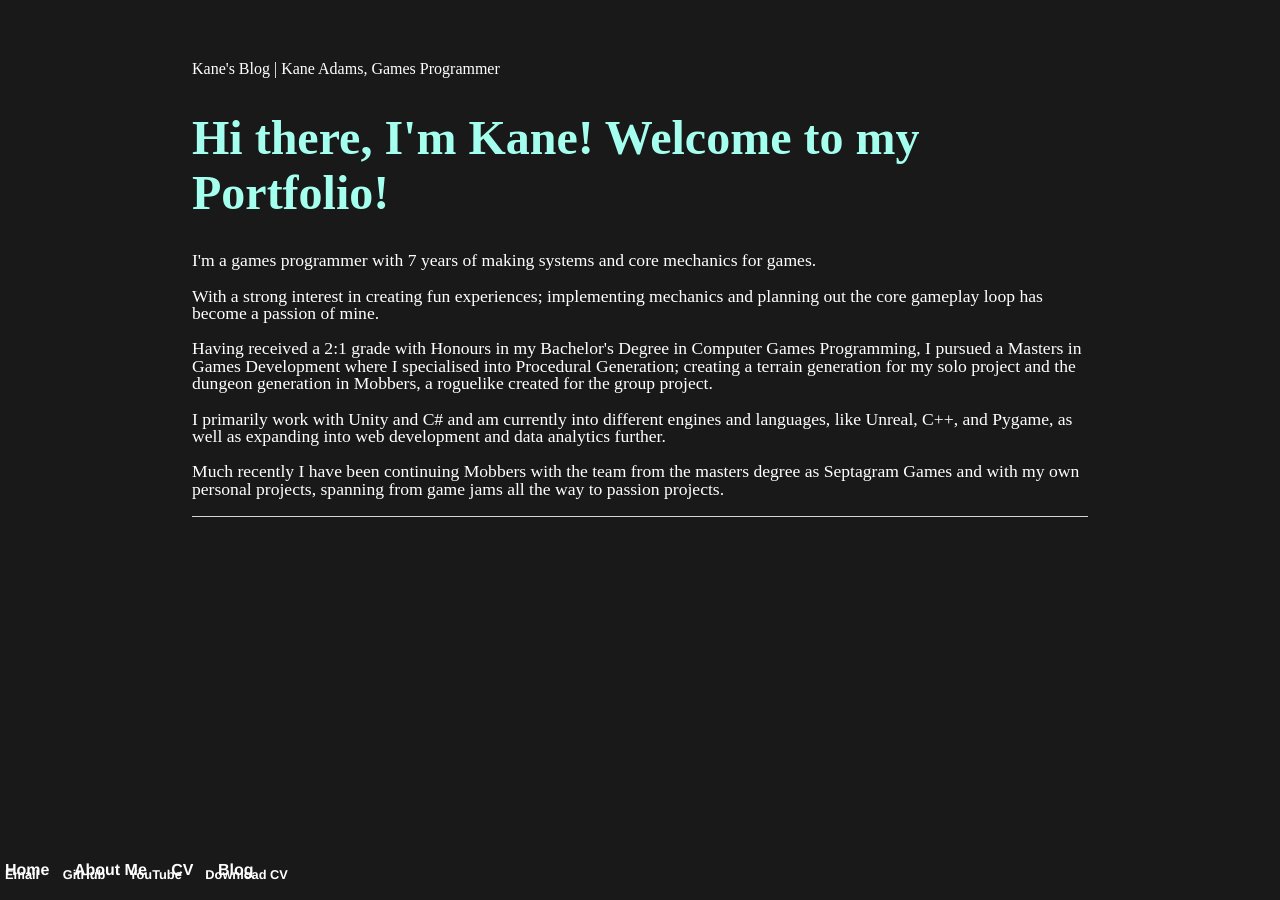
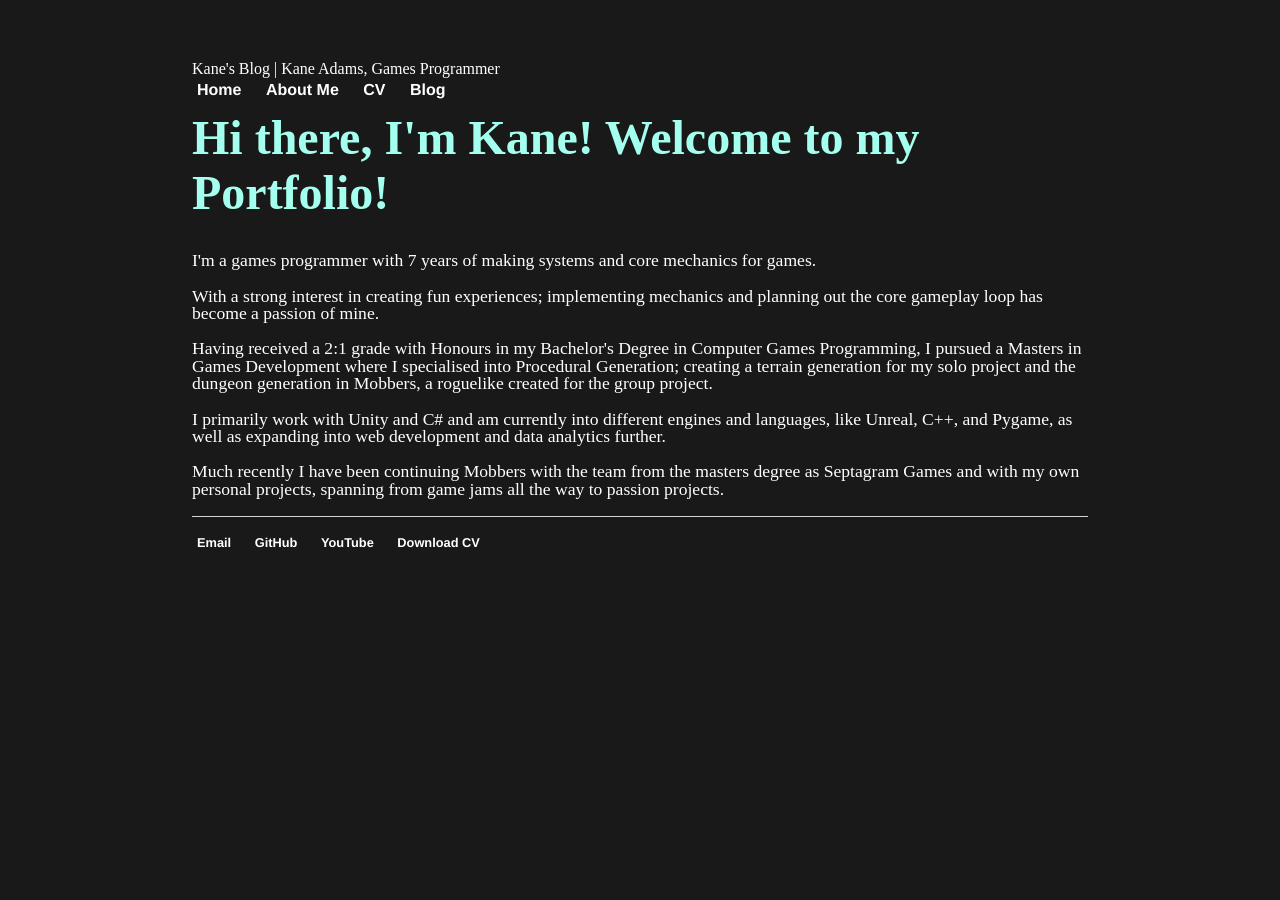
Before and after one commit to KaneAdams-Dev/KaneAdams-Dev.github.io, a Jekyll site: the page built from index.html, in a window 1280 px wide. Built offline with Jekyll 4.4.1, drawn with Linux system fonts in a browser that asks for light colours; Markdown is read by kramdown in place of the engine named in the settings.

Commit message:
Update style.css

```diff
--- a/css/style.css
+++ b/css/style.css
@@ -11,10 +11,6 @@ nav ul, footer ul {
     list-style: none;
     font-weight: bold;
 
-    bottom: 0;
-    left: 0;
-    right: 0;
-    z-index: 5;
     position: fixed;
 }
 
```
